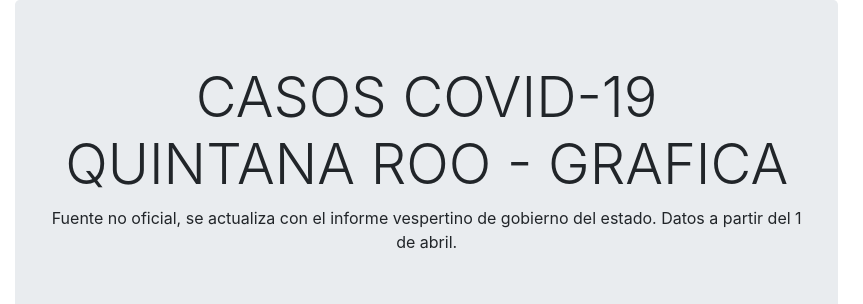
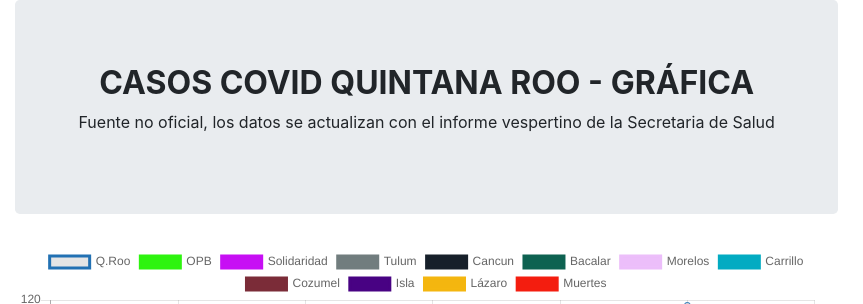
Before and after one commit to theneocosmic/theneocosmic.github.io, a plain HTML site: page index.html in a window 1280 px wide. Shown: the top 304 px of the page, 0-863 px from the left. Drawn offline with nearby package versions, Linux system fonts and the light colour scheme.

Commit message:
Update index.html

```diff
--- a/index.html
+++ b/index.html
@@ -18,8 +18,8 @@
     <div class="row">
         <div class="col-lg-8">
             <div class="jumbotron text-center">
-                <h2 class="display-4" style="font-weigth:700;">CASOS COVID-19 QUINTANA ROO - GRAFICA </h2>
-                <p>Fuente no oficial, se actualiza con el informe vespertino de gobierno del estado. Datos a partir del 1 de abril.</p>
+                <h2 style="font-weight: 700;">CASOS COVID QUINTANA ROO - GRÁFICA</h1>
+                <p>Fuente no oficial, los datos se actualizan con el informe vespertino de la Secretaria de Salud</p>
             </div>
                 <canvas id="graficaCovid" style="width:400 !important;height:300 !important;"></canvas>
             </div>
```
